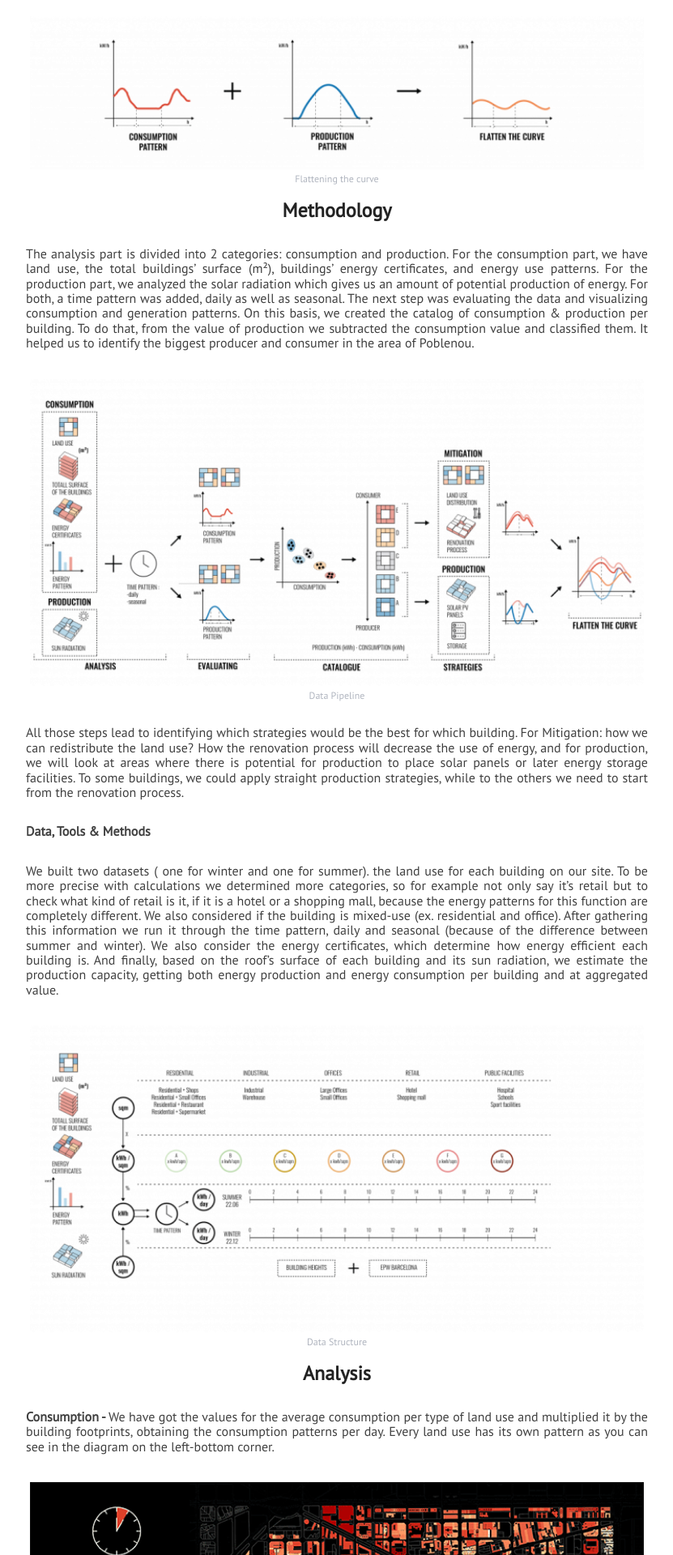
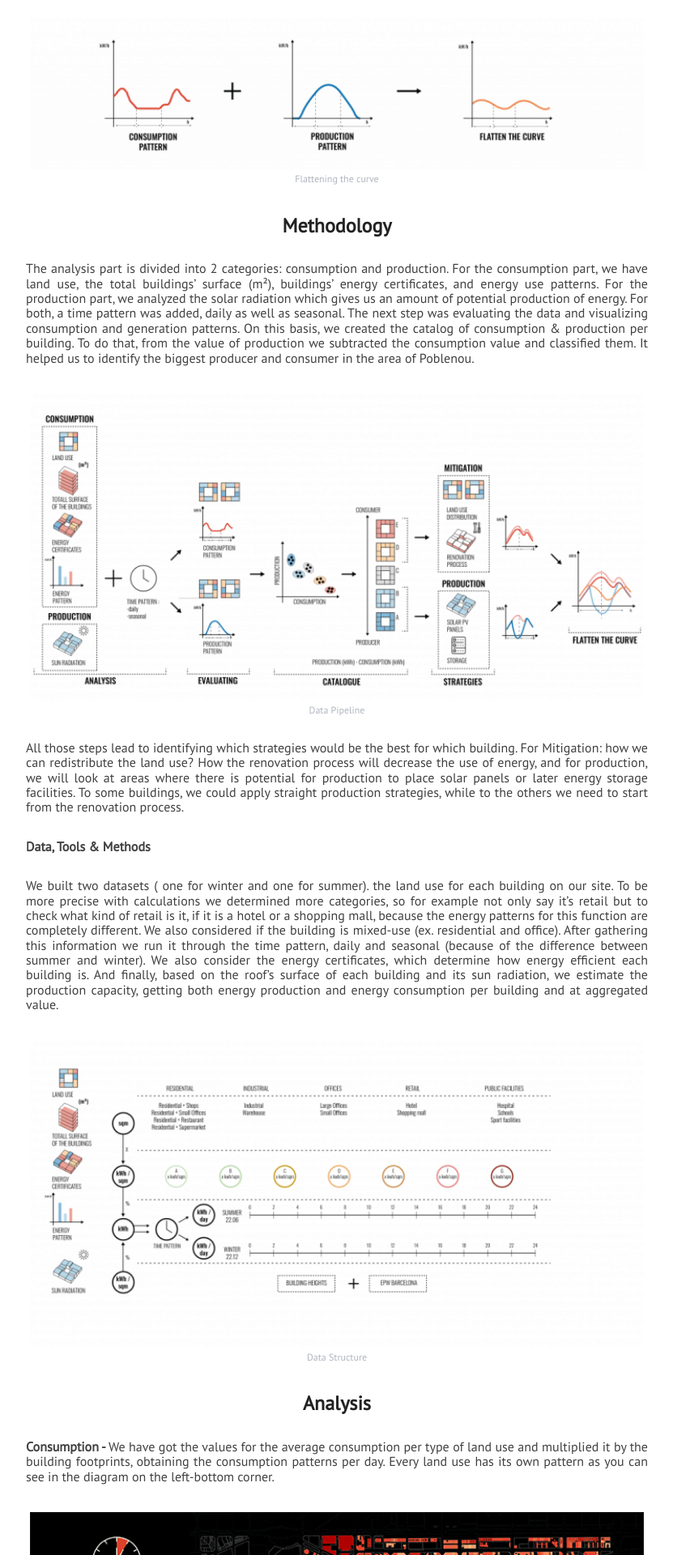
Before and after one commit to acerezoc/acerezoc.github.io, a Jekyll site: the page portfolio/project_01/portfolio.html, which Jekyll copies as it is, in a window 1280 px wide. Shown: the part 2235-4155 px from the top of the page at 81% size, without its empty margins (224-1055 px from the left). Built offline with Jekyll 4.4.1, drawn with Linux system fonts in a browser that asks for light colours; nearby versions of some CDN libraries.

Commit message:
Update portfolio.html

```diff
--- a/portfolio/project_01/portfolio.html
+++ b/portfolio/project_01/portfolio.html
@@ -59,6 +59,7 @@
                     <figcaption>Flattening the curve</figcaption>
                 </div>
                 <br>
+                <br>
                 <div class="portfolio-heading">Methodology</div>
                 <p class="paragraph-text justify-text">
                     The analysis part is divided into 2 categories: consumption and production. For the consumption part, we have land use, the total buildings’ surface (m²), buildings’ energy certificates, and energy use patterns. For the production part, we analyzed the solar radiation which gives us an amount of potential production of energy. For both, a time pattern was added, daily as well as seasonal. The next step was evaluating the data and visualizing consumption and generation patterns. On this basis, we created the catalog of consumption & production per building. To do that, from the value of production we subtracted the consumption value and classified them. It helped us to identify the biggest producer and consumer in the area of Poblenou.
@@ -80,6 +81,7 @@
                     <img class="portfolio_image" src="img\image04.png" alt="Data Structure"/>
                     <figcaption>Data Structure</figcaption>
                 </div>
+                <br>
                 <br>
                 <div class="portfolio-heading">Analysis</div>
                 <p class="paragraph-text justify-text">
@@ -103,6 +105,7 @@
                     <img class="portfolio_image" src="img\image07.gif" alt="An example to try"/>
                     <figcaption>Daily Energy Balance</figcaption>
                 </div>
+                <br>
                 <br>
                 <div class="portfolio-heading">Strategies</div>
                 <p class="paragraph-text justify-text">
@@ -150,6 +153,7 @@
                     <figcaption>Energy Microgrid distribution</figcaption>
                 </div>
                 <br>
+                <br>
                 <div class="portfolio-heading">Conclusion</div>
                 <p class="paragraph-text justify-text">
                     The final result is that after our renovation process, we can have more than 400 hundred new buildings that could have a big energy excess to be shared and included in the Barcelona MES tool.
@@ -166,11 +170,6 @@
                 <p class="paragraph-text justify-text" id="credits">
                     <b>Flatten the curve</b> is a project of IAAC, Institute for Advanced Architecture of Catalonia developed at Master in City & Technology by student: <b>Riccardo Palazzolo, Marta Maria Galdys, Nadh Ha Naseer, Juan Pablo Pintado, Alvaro Cerezo</b>, and faculty: <b>Angelos Chronis, Iacopo Neri, Mahsa Nikoufar and Androniki Pappa</b>.
                 </p>
-                <br>
-                <br>
-                <span class="hint--bottom bottom-link" aria-label="Home" id="home">
-                    <a href="https://acerezoc.github.io/"><i class="head-icon fas fa-home"></i></a>
-                </span>
             </div>
         </section>
     </body>
```
